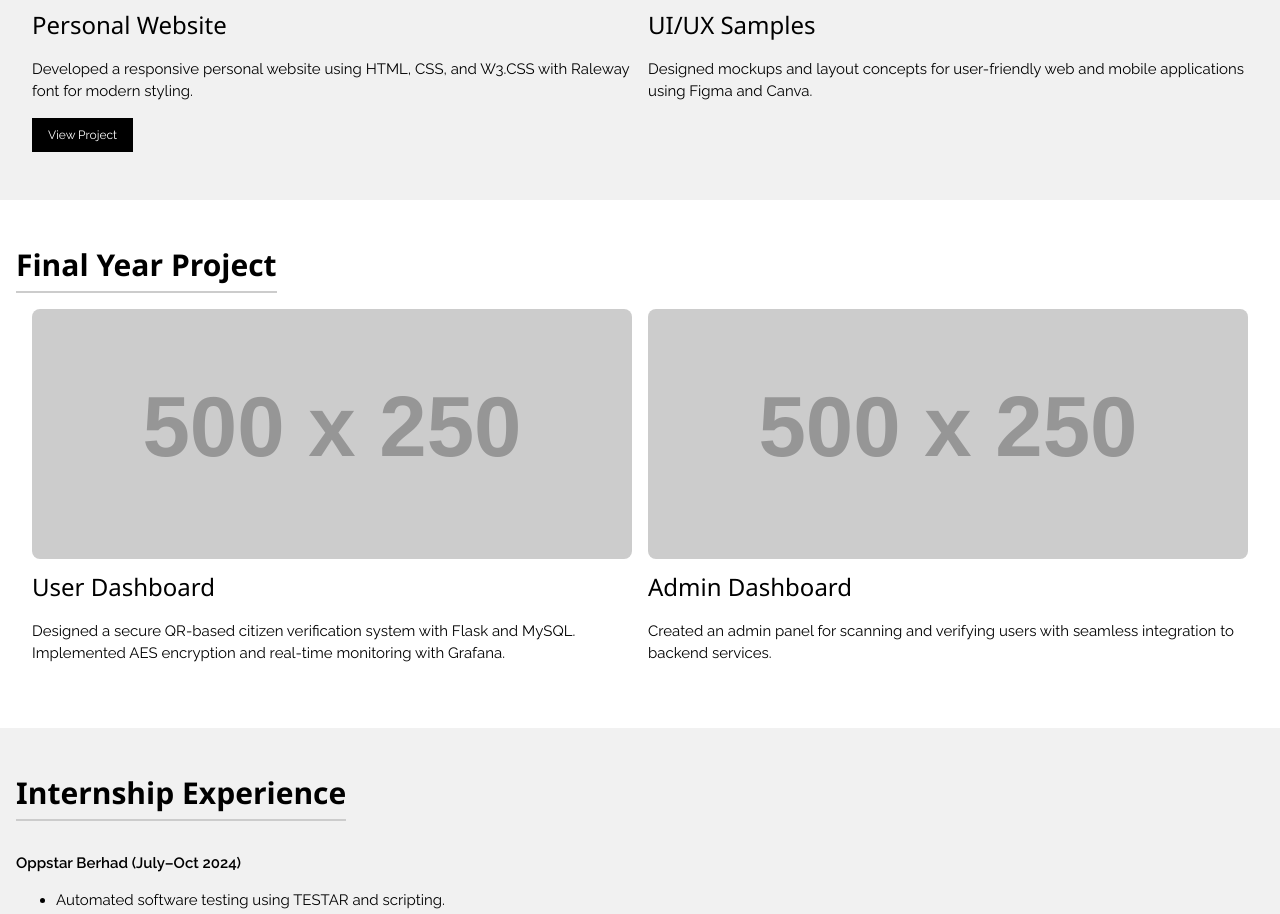
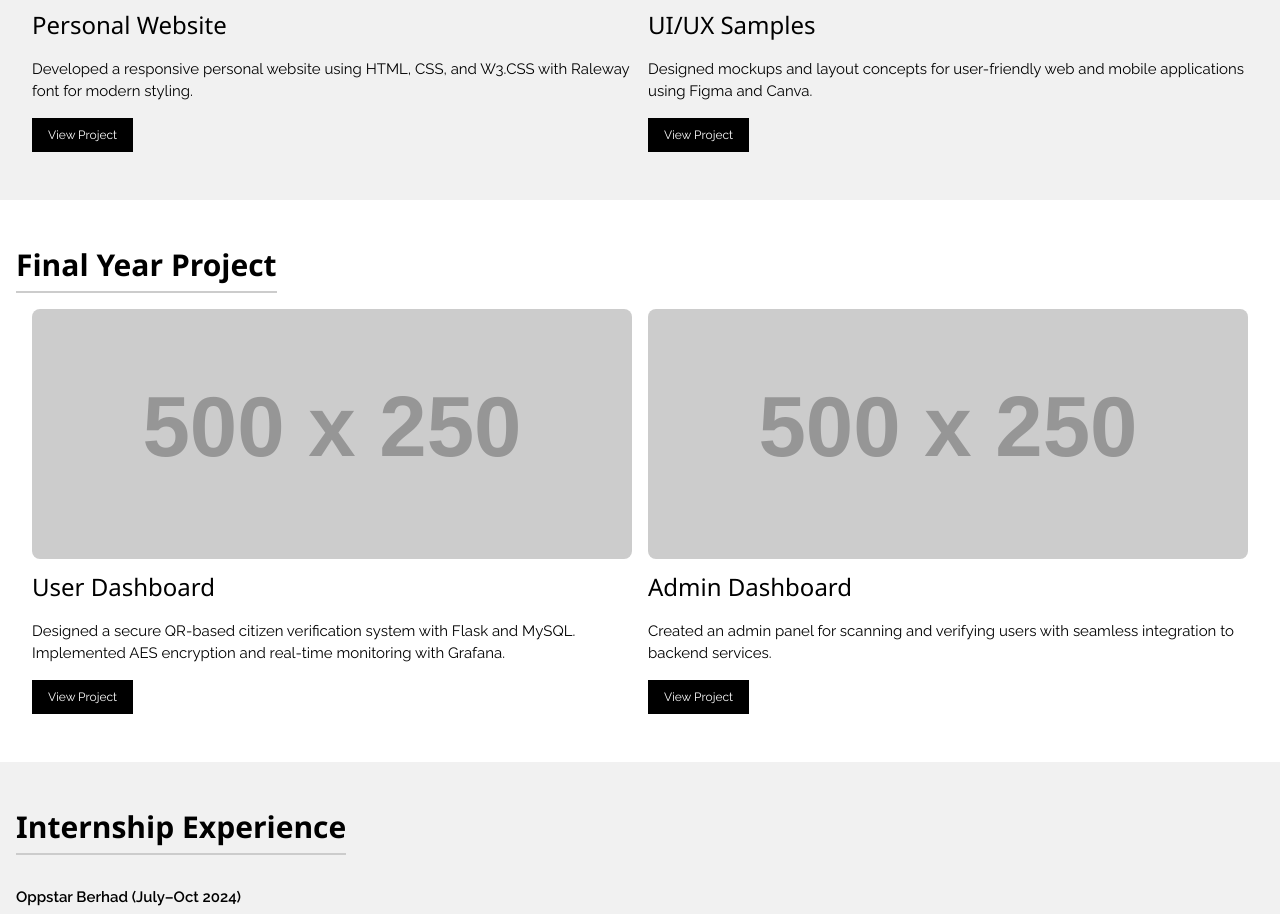
Before and after one commit to tinnie24/Portfolio, a plain HTML site: page index.html in a window 1280 px wide. Shown: the part 759-1673 px from the top of the page. Drawn offline with nearby package versions, Linux system fonts and the light colour scheme; placeholder pictures from the web are drawn by us.

Commit message:
Update index.html

```diff
--- a/index.html
+++ b/index.html
@@ -45,12 +45,13 @@
         <img src="https://via.placeholder.com/500x250" alt="Personal Website" class="project-img">
         <h3>Personal Website</h3>
         <p>Developed a responsive personal website using HTML, CSS, and W3.CSS with Raleway font for modern styling.</p>
-        <a href="#" class="w3-button w3-black w3-small">View Project</a>
+        <a href="personal-website.html" target="_blank" class="w3-button w3-black w3-small">View Project</a>
       </div>
       <div class="w3-col m6 w3-margin-bottom">
         <img src="https://via.placeholder.com/500x250" alt="UI/UX" class="project-img">
         <h3>UI/UX Samples</h3>
         <p>Designed mockups and layout concepts for user-friendly web and mobile applications using Figma and Canva.</p>
+        <a href="uiux-samples.html" target="_blank" class="w3-button w3-black w3-small">View Project</a>
       </div>
     </div>
   </section>
@@ -62,11 +63,13 @@
         <img src="https://via.placeholder.com/500x250" alt="User Dashboard" class="project-img">
         <h3>User Dashboard</h3>
         <p>Designed a secure QR-based citizen verification system with Flask and MySQL. Implemented AES encryption and real-time monitoring with Grafana.</p>
+        <a href="fyp-user-dashboard.html" target="_blank" class="w3-button w3-black w3-small">View Project</a>
       </div>
       <div class="w3-col m6 w3-margin-bottom">
         <img src="https://via.placeholder.com/500x250" alt="Admin Dashboard" class="project-img">
         <h3>Admin Dashboard</h3>
         <p>Created an admin panel for scanning and verifying users with seamless integration to backend services.</p>
+        <a href="fyp-admin-dashboard.html" target="_blank" class="w3-button w3-black w3-small">View Project</a>
       </div>
     </div>
   </section>
```
